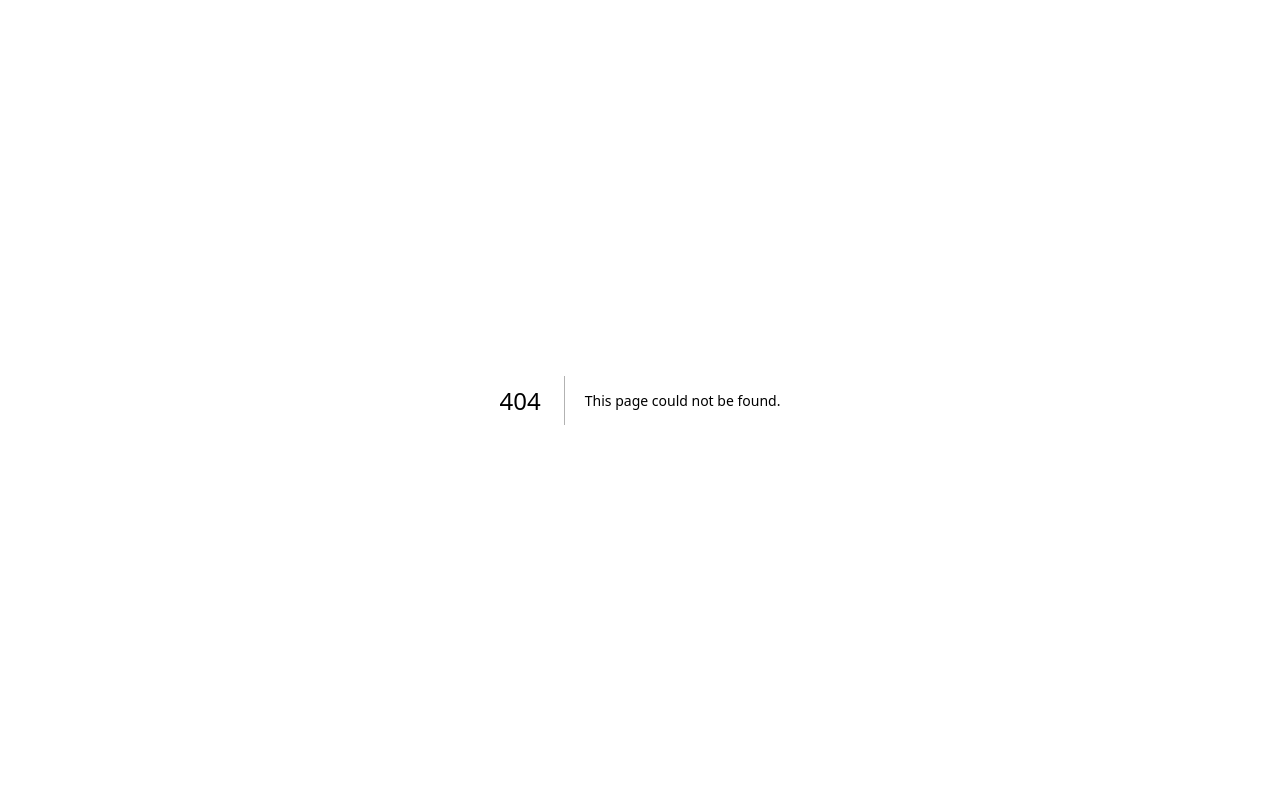
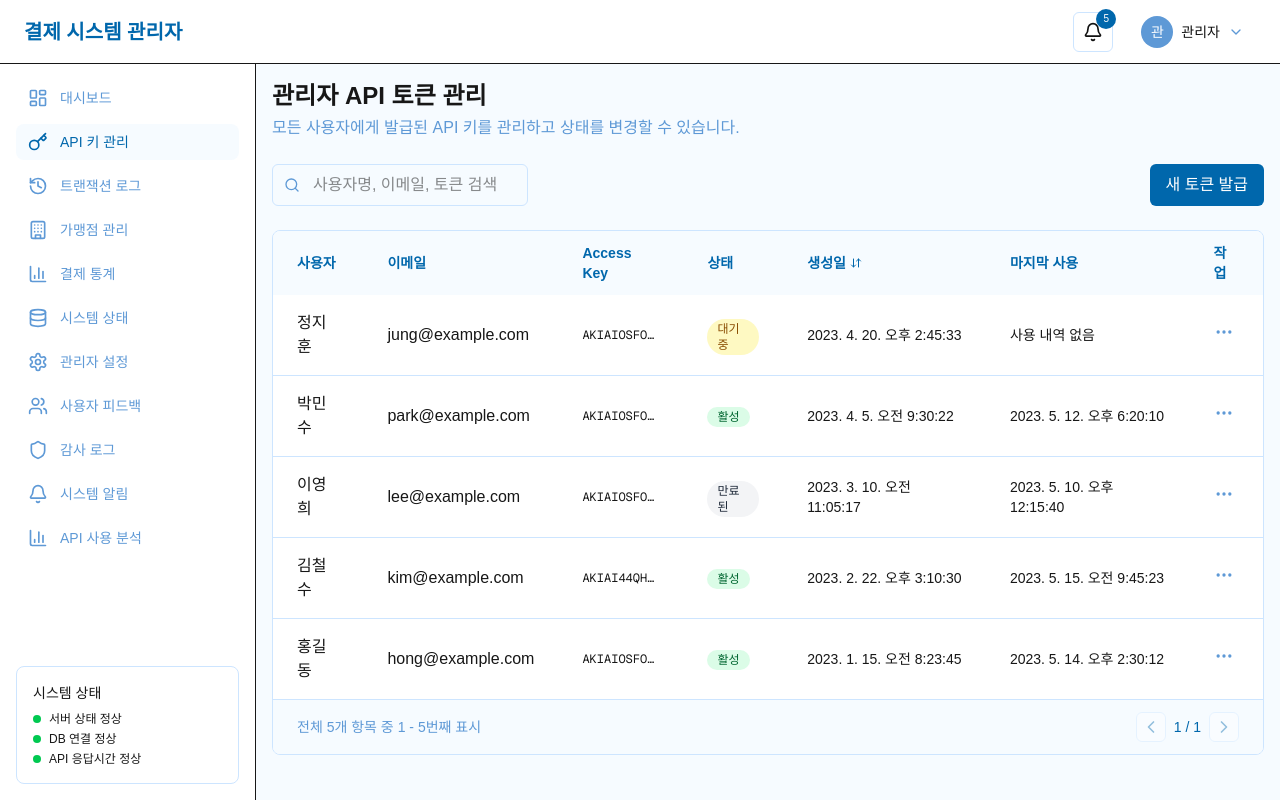
Before and after one commit to WON-Q/pg-client, a Next.js app: page /admin/dashboard/api-keys in a window 1280 px wide. Before the commit this address had no page. Built offline with nearby package versions, Linux system fonts and the light colour scheme.

Commit message:
chore: 이것저것 (토큰 -> api 키 / 비활성 -> 만료된) 등등

```diff
--- /dev/null
+++ b/app/(dashboard)/admin/dashboard/api-analytics/page.tsx
@@ -0,0 +1,8 @@
+export default function ApiAnalyticsPage() {
+  return (
+    <div>
+      <h1 className="text-2xl font-bold">API 사용 분석</h1>
+      <p className="text-[#5E99D6] mt-1">API 사용 통계를 확인합니다.</p>
+    </div>
+  );
+}
--- a/app/(dashboard)/admin/dashboard/tokens/page.tsx
+++ b/app/(dashboard)/admin/dashboard/api-keys/page.tsx
@@ -3,16 +3,13 @@
 import React, { useState } from "react";
 import {
   ArrowDownUp,
-  Check,
   ChevronLeft,
   ChevronRight,
-  Eye,
-  EyeOff,
   MoreHorizontal,
   Search,
 } from "lucide-react";
 
-// Mock tokens data
+// Mock api-keys data
 const mockTokens = [
   {
     id: 1,
@@ -45,7 +42,7 @@ const mockTokens = [
     secretKey: "wJalrXUtnFEMI/K7MDENG/bPxRfiCYEXAMPLEKEY2",
     createdAt: "2023-03-10T11:05:17",
     lastUsed: "2023-05-10T12:15:40",
-    status: "inactive",
+    status: "expired",
   },
   {
     id: 4,
@@ -76,14 +73,13 @@ export default function AdminTokensPage() {
   const [searchTerm, setSearchTerm] = useState("");
   const [currentPage, setCurrentPage] = useState(1);
   const [itemsPerPage] = useState(10);
-  const [showSecretKey, setShowSecretKey] = useState({});
   const [activeDropdown, setActiveDropdown] = useState(null);
   const [sortConfig, setSortConfig] = useState({
     key: "createdAt",
     direction: "desc",
   });
 
-  // Filter tokens
+  // Filter api-keys
   const filteredTokens = tokens.filter(
     (token) =>
       token.username.toLowerCase().includes(searchTerm.toLowerCase()) ||
@@ -91,7 +87,7 @@ export default function AdminTokensPage() {
       token.accessKeyId.toLowerCase().includes(searchTerm.toLowerCase())
   );
 
-  // Sort tokens
+  // Sort api-keys
   const sortedTokens = [...filteredTokens].sort((a, b) => {
     if (a[sortConfig.key] < b[sortConfig.key]) {
       return sortConfig.direction === "asc" ? -1 : 1;
@@ -117,29 +113,12 @@ export default function AdminTokensPage() {
     setSortConfig({ key, direction });
   };
 
-  const toggleShowSecretKey = (tokenId) => {
-    setShowSecretKey((prev) => ({
-      ...prev,
-      [tokenId]: !prev[tokenId],
-    }));
-  };
-
   const toggleDropdown = (tokenId) => {
     setActiveDropdown(activeDropdown === tokenId ? null : tokenId);
   };
 
-  const handleRevokeToken = (tokenId) => {
-    setTokens(
-      tokens.map((token) =>
-        token.id === tokenId ? { ...token, status: "revoked" } : token
-      )
-    );
-    setActiveDropdown(null);
-  };
-
-  const handleResetToken = (tokenId) => {
-    // In a real app, you'd call an API to reset the token
-    alert(`토큰을 재설정하시겠습니까? (토큰 ID: ${tokenId})`);
+  const handleDeleteToken = (tokenId) => {
+    setTokens(tokens.filter((token) => token.id !== tokenId));
     setActiveDropdown(null);
   };
 
@@ -147,14 +126,14 @@ export default function AdminTokensPage() {
   const StatusBadge = ({ status }) => {
     const statusStyles = {
       active: "bg-green-100 text-green-800",
-      inactive: "bg-gray-100 text-gray-800",
+      expired: "bg-gray-100 text-gray-800",
       pending: "bg-yellow-100 text-yellow-800",
       revoked: "bg-red-100 text-red-800",
     };
 
     const statusText = {
       active: "활성",
-      inactive: "비활성",
+      expired: "만료된",
       pending: "대기중",
       revoked: "취소됨",
     };
@@ -173,9 +152,9 @@ export default function AdminTokensPage() {
   return (
     <div className="space-y-6">
       <div>
-        <h1 className="text-2xl font-bold">API 토큰 관리</h1>
+        <h1 className="text-2xl font-bold">관리자 API 토큰 관리</h1>
         <p className="text-[#5E99D6] mt-1">
-          사용자에게 발급된 모든 API 키를 관리합니다.
+          모든 사용자에게 발급된 API 키를 관리하고 상태를 변경할 수 있습니다.
         </p>
       </div>
 
@@ -223,7 +202,6 @@ export default function AdminTokensPage() {
                   </div>
                 </th>
                 <th className="px-6 py-3">Access Key</th>
-                <th className="px-6 py-3">Secret Key</th>
                 <th
                   className="px-6 py-3 cursor-pointer"
                   onClick={() => requestSort("status")}
@@ -272,25 +250,6 @@ export default function AdminTokensPage() {
                     >
                       {token.accessKeyId}
                     </td>
-                    <td className="px-6 py-4 font-mono text-xs relative">
-                      <div className="flex items-center">
-                        <span className="truncate max-w-[100px]">
-                          {showSecretKey[token.id]
-                            ? token.secretKey
-                            : "••••••••••••••••••••••••••••••••••"}
-                        </span>
-                        <button
-                          className="ml-2 text-[#5E99D6] hover:text-[#0067AC]"
-                          onClick={() => toggleShowSecretKey(token.id)}
-                        >
-                          {showSecretKey[token.id] ? (
-                            <EyeOff className="h-4 w-4" />
-                          ) : (
-                            <Eye className="h-4 w-4" />
-                          )}
-                        </button>
-                      </div>
-                    </td>
                     <td className="px-6 py-4">
                       <StatusBadge status={token.status} />
                     </td>
@@ -312,16 +271,10 @@ export default function AdminTokensPage() {
                       {activeDropdown === token.id && (
                         <div className="absolute right-6 mt-1 w-48 rounded-md border border-[#CDE5FF] bg-white p-2 shadow-md z-10">
                           <button
-                            className="flex w-full items-center rounded-md px-3 py-2 text-sm text-[#0067AC] hover:bg-[#F6FBFF]"
-                            onClick={() => handleResetToken(token.id)}
+                            className="flex w-full items-center rounded-md px-3 py-2 text-sm text-[#FA333F] hover:bg-[#F6FBFF]"
+                            onClick={() => handleDeleteToken(token.id)}
                           >
-                            토큰 재설정
-                          </button>
-                          <button
-                            className="flex w-full items-center rounded-md px-3 py-2 text-sm text-[#FA333F] hover:bg-[#F6FBFF]"
-                            onClick={() => handleRevokeToken(token.id)}
-                          >
-                            토큰 취소
+                            토큰 삭제
                           </button>
                         </div>
                       )}
@@ -331,7 +284,7 @@ export default function AdminTokensPage() {
               ) : (
                 <tr>
                   <td
-                    colSpan={8}
+                    colSpan={7}
                     className="px-6 py-8 text-center text-[#5E99D6]"
                   >
                     발급된 토큰이 없거나 검색 조건과 일치하는 결과가 없습니다.
--- /dev/null
+++ b/app/(dashboard)/admin/dashboard/audit-logs/page.tsx
@@ -0,0 +1,8 @@
+export default function AuditLogsPage() {
+  return (
+    <div>
+      <h1 className="text-2xl font-bold">감사 로그</h1>
+      <p className="text-[#5E99D6] mt-1">관리자 활동을 추적합니다.</p>
+    </div>
+  );
+}
--- a/app/(dashboard)/admin/dashboard/layout.tsx
+++ b/app/(dashboard)/admin/dashboard/layout.tsx
@@ -6,20 +6,20 @@ import { usePathname } from "next/navigation";
 import {
   Bell,
   ChevronDown,
-  ClipboardList,
-  CreditCard,
   History,
-  Home,
-  LayoutGrid,
+  KeyIcon,
+  LayoutDashboard,
   LogOut,
   Menu,
-  PieChart,
-  QrCode,
   Settings,
-  ShoppingBag,
+  Shield,
   User,
+  X,
+  BarChart3,
+  Building,
+  Database,
+  Wallet,
   Users,
-  X,
 } from "lucide-react";
 
 // Helper function to conditionally join class names
@@ -27,67 +27,69 @@ const cn = (...classes) => {
   return classes.filter(Boolean).join(" ");
 };
 
-export default function DashboardLayout({ children }) {
+export default function AdminDashboardLayout({ children }) {
   const [isSidebarOpen, setIsSidebarOpen] = useState(false);
   const [isDropdownOpen, setIsDropdownOpen] = useState(false);
   const pathname = usePathname();
 
-  // Check if the user is admin based on the URL path
-  const isAdmin = pathname.includes("/admin");
-
-  // Define routes based on user role
-  const userRoutes = [
+  // Updated admin routes focusing on core functionality
+  const adminRoutes = [
     {
       name: "대시보드",
-      path: "/dashboard",
-      icon: <Home className="h-5 w-5" />,
+      path: "/admin/dashboard",
+      icon: <LayoutDashboard className="h-5 w-5" />,
     },
     {
       name: "API 키 관리",
-      path: "/dashboard/user/api-keys",
-      icon: <CreditCard className="h-5 w-5" />,
+      path: "/admin/dashboard/api-keys",
+      icon: <KeyIcon className="h-5 w-5" />,
     },
     {
       name: "트랜잭션 로그",
-      path: "/dashboard/user/transactions",
-      icon: <History className="h-5 w-5" />,
-    },
-  ];
-
-  const adminRoutes = [
-    {
-      name: "대시보드",
-      path: "/dashboard",
-      icon: <Home className="h-5 w-5" />,
-    },
-    {
-      name: "토큰 관리",
-      path: "/dashboard/admin/tokens",
-      icon: <CreditCard className="h-5 w-5" />,
-    },
-    {
-      name: "트랜잭션 로그",
-      path: "/dashboard/admin/transactions",
+      path: "/admin/dashboard/transactions",
       icon: <History className="h-5 w-5" />,
     },
     {
-      name: "사용자 관리",
-      path: "/dashboard/admin/users",
+      name: "가맹점 관리",
+      path: "/admin/dashboard/merchants",
+      icon: <Building className="h-5 w-5" />,
+    },
+    {
+      name: "결제 통계",
+      path: "/admin/dashboard/analytics",
+      icon: <BarChart3 className="h-5 w-5" />,
+    },
+    {
+      name: "시스템 상태",
+      path: "/admin/dashboard/system-status",
+      icon: <Database className="h-5 w-5" />,
+    },
+    {
+      name: "관리자 설정",
+      path: "/admin/dashboard/settings",
+      icon: <Settings className="h-5 w-5" />,
+    },
+    {
+      name: "사용자 피드백",
+      path: "/admin/dashboard/feedback",
       icon: <Users className="h-5 w-5" />,
     },
     {
-      name: "통계 분석",
-      path: "/dashboard/admin/analytics",
-      icon: <PieChart className="h-5 w-5" />,
+      name: "감사 로그",
+      path: "/admin/dashboard/audit-logs",
+      icon: <Shield className="h-5 w-5" />,
     },
     {
-      name: "설정",
-      path: "/dashboard/admin/settings",
-      icon: <Settings className="h-5 w-5" />,
+      name: "시스템 알림",
+      path: "/admin/dashboard/notifications",
+      icon: <Bell className="h-5 w-5" />,
+    },
+    {
+      name: "API 사용 분석",
+      path: "/admin/dashboard/api-analytics",
+      icon: <BarChart3 className="h-5 w-5" />,
     },
   ];
-
-  const routes = isAdmin ? adminRoutes : userRoutes;
 
   return (
     <div className="flex min-h-screen flex-col">
@@ -113,12 +115,12 @@ export default function DashboardLayout({ children }) {
           <div className="fixed inset-y-0 left-0 z-50 w-72 bg-white shadow-xl p-0">
             <div className="flex h-16 items-center border-b px-6">
               <Link
-                href="/dashboard"
+                href="/admin/dashboard"
                 className="flex items-center gap-2 font-semibold"
                 onClick={() => setIsSidebarOpen(false)}
               >
                 <span className="text-[#0067AC] font-bold text-xl">
-                  {isAdmin ? "관리자 페이지" : "결제 시스템"}
+                  관리자 페이지
                 </span>
               </Link>
               <button
@@ -129,7 +131,7 @@ export default function DashboardLayout({ children }) {
               </button>
             </div>
             <nav className="grid gap-2 p-4">
-              {routes.map((route) => (
+              {adminRoutes.map((route) => (
                 <Link
                   key={route.path}
                   href={route.path}
@@ -150,9 +152,12 @@ export default function DashboardLayout({ children }) {
         )}
 
         {/* Brand logo/name */}
-        <Link href="/dashboard" className="hidden md:flex items-center gap-2">
+        <Link
+          href="/admin/dashboard"
+          className="hidden md:flex items-center gap-2"
+        >
           <span className="text-[#0067AC] font-bold text-xl">
-            {isAdmin ? "결제 시스템 관리자" : "결제 시스템"}
+            결제 시스템 관리자
           </span>
         </Link>
 
@@ -162,7 +167,7 @@ export default function DashboardLayout({ children }) {
           <button className="inline-flex items-center justify-center rounded-md border border-[#CDE5FF] bg-transparent hover:bg-[#F6FBFF] text-[#101010] h-10 w-10 relative">
             <Bell className="h-5 w-5" />
             <span className="absolute -top-1 -right-1 flex h-5 w-5 items-center justify-center rounded-full bg-[#0067AC] text-[10px] text-white">
-              3
+              5
             </span>
             <span className="sr-only">Notifications</span>
           </button>
@@ -174,19 +179,17 @@ export default function DashboardLayout({ children }) {
               onClick={() => setIsDropdownOpen(!isDropdownOpen)}
             >
               <div className="flex h-8 w-8 items-center justify-center rounded-full bg-[#5E99D6] text-white">
-                <span className="text-sm font-medium">
-                  {isAdmin ? "관" : "김"}
-                </span>
+                <span className="text-sm font-medium">관</span>
               </div>
               <div className="hidden md:flex flex-col items-start text-sm">
-                <span>{isAdmin ? "관리자" : "김사용자"}</span>
+                <span>관리자</span>
               </div>
               <ChevronDown className="h-4 w-4 text-[#5E99D6]" />
             </button>
 
             {isDropdownOpen && (
               <div className="absolute top-full mt-1 right-0 z-50 min-w-[200px] rounded-md border border-[#CDE5FF] bg-white p-2 shadow-md">
-                <div className="px-2 py-1 text-sm font-medium">내 계정</div>
+                <div className="px-2 py-1 text-sm font-medium">관리자 계정</div>
                 <div className="my-1 h-px bg-[#CDE5FF]"></div>
                 <button
                   className="flex w-full items-center rounded-sm px-2 py-1 text-sm hover:bg-[#F6FBFF]"
@@ -221,7 +224,7 @@ export default function DashboardLayout({ children }) {
         <aside className="hidden w-64 shrink-0 border-r md:block sticky top-16 h-[calc(100vh-4rem)]">
           <div className="flex h-full flex-col p-4 overflow-y-auto">
             <nav className="grid gap-2 text-sm flex-grow-0">
-              {routes.map((route) => (
+              {adminRoutes.map((route) => (
                 <Link
                   key={route.path}
                   href={route.path}
@@ -240,22 +243,19 @@ export default function DashboardLayout({ children }) {
             <div className="flex-grow"></div>
             <div className="pt-4">
               <div className="rounded-lg border border-[#CDE5FF] bg-white p-4">
-                <div className="flex items-center gap-4">
-                  <div className="flex h-8 w-8 items-center justify-center rounded-full bg-[#0067AC]">
-                    <span className="text-xs font-bold text-white">?</span>
-                  </div>
-                  <div>
-                    <div className="text-sm font-medium">
-                      도움이 필요하신가요?
-                    </div>
-                    <div className="text-xs text-[#5E99D6]">
-                      고객센터에 문의하세요
-                    </div>
-                  </div>
+                <div className="mb-2 text-sm font-medium">시스템 상태</div>
+                <div className="flex items-center gap-2 mb-1">
+                  <div className="h-2 w-2 rounded-full bg-green-500"></div>
+                  <div className="text-xs">서버 상태 정상</div>
                 </div>
-                <button className="mt-4 w-full inline-flex items-center justify-center rounded-md border border-[#CDE5FF] bg-transparent hover:bg-[#F6FBFF] text-[#101010] h-8 px-3 text-sm">
-                  고객센터
-                </button>
+                <div className="flex items-center gap-2 mb-1">
+                  <div className="h-2 w-2 rounded-full bg-green-500"></div>
+                  <div className="text-xs">DB 연결 정상</div>
+                </div>
+                <div className="flex items-center gap-2">
+                  <div className="h-2 w-2 rounded-full bg-green-500"></div>
+                  <div className="text-xs">API 응답시간 정상</div>
+                </div>
               </div>
             </div>
           </div>
--- /dev/null
+++ b/app/(dashboard)/admin/dashboard/notifications/page.tsx
@@ -0,0 +1,8 @@
+export default function NotificationsPage() {
+  return (
+    <div>
+      <h1 className="text-2xl font-bold">시스템 알림</h1>
+      <p className="text-[#5E99D6] mt-1">시스템 알림을 관리합니다.</p>
+    </div>
+  );
+}
--- a/app/(dashboard)/user/dashboard/api-keys/components/ApiKeysList.tsx
+++ b/app/(dashboard)/user/dashboard/api-keys/components/ApiKeysList.tsx
@@ -28,20 +28,20 @@ interface ApiKey {
   createdAt: Date;
   lastUsed: Date | null;
   expiresAt: Date | null;
-  status: "active" | "expiring" | "inactive";
+  status: "active" | "expiring" | "expired";
 }
 
 // 토큰 상태 확인 함수 추가
 const checkTokenStatus = (
   expiresAt: Date | null
-): "active" | "expiring" | "inactive" => {
+): "active" | "expiring" | "expired" => {
   if (!expiresAt) return "active"; // 만료일이 없으면 항상 활성 상태
 
   const now = new Date();
 
   // 이미 만료된 경우
   if (expiresAt < now) {
-    return "inactive";
+    return "expired";
   }
 
   // 만료까지 남은 일수 계산
@@ -83,13 +83,13 @@ export default function ApiKeysList() {
     },
     {
       id: "key3",
-      name: "비활성 API 키",
+      name: "만료된 API 키",
       accessKeyId: "AKIAINACTIVEXAMPLE",
       secretKey: "XyZaBcDdEeFfGgHhIiJjKkLlMmNnOoPp1234567890",
       createdAt: new Date("2023-01-15"),
       lastUsed: new Date("2023-02-10"),
       expiresAt: new Date("2023-07-01"), // 이미 만료됨
-      status: "inactive",
+      status: "expired",
     },
   ]);
 
@@ -122,7 +122,7 @@ export default function ApiKeysList() {
       (key) => key.status === "active" || key.status === "expiring"
     ).length, // 활성 토큰은 만료 예정 토큰도 포함
     expiring: apiKeys.filter((key) => key.status === "expiring").length,
-    inactive: apiKeys.filter((key) => key.status === "inactive").length,
+    expired: apiKeys.filter((key) => key.status === "expired").length,
   };
 
   // 필터링된 API 키 목록 (검색어 및 상태 필터링 적용)
@@ -298,7 +298,7 @@ export default function ApiKeysList() {
       <div className="grid grid-cols-1 sm:grid-cols-2 lg:grid-cols-4 gap-4">
         <div className="bg-white p-4 rounded-lg border border-[#CDE5FF] shadow-sm">
           <div className="flex justify-between items-center">
-            <p className="text-sm text-[#5E99D6]">전체 토큰</p>
+            <p className="text-sm text-[#5E99D6]">전체 API 키</p>
             <Key className="h-5 w-5 text-[#5E99D6]" />
           </div>
           <p className="text-2xl font-bold mt-2">{tokenStats.total}</p>
@@ -306,7 +306,7 @@ export default function ApiKeysList() {
 
         <div className="bg-white p-4 rounded-lg border-l-4 border border-green-500 shadow-sm">
           <div className="flex justify-between items-center">
-            <p className="text-sm text-green-600">활성 토큰</p>
+            <p className="text-sm text-green-600">활성 API 키</p>
             <Activity className="h-5 w-5 text-green-500" />
           </div>
           <p className="text-2xl font-bold mt-2">{tokenStats.active}</p>
@@ -314,7 +314,7 @@ export default function ApiKeysList() {
 
         <div className="bg-white p-4 rounded-lg border-l-4 border border-amber-500 shadow-sm">
           <div className="flex justify-between items-center">
-            <p className="text-sm text-amber-600">만료 예정 토큰</p>
+            <p className="text-sm text-amber-600">만료 예정 API 키</p>
             <Clock className="h-5 w-5 text-amber-500" />
           </div>
           <p className="text-2xl font-bold mt-2">{tokenStats.expiring}</p>
@@ -322,10 +322,10 @@ export default function ApiKeysList() {
 
         <div className="bg-white p-4 rounded-lg border-l-4 border border-gray-400 shadow-sm">
           <div className="flex justify-between items-center">
-            <p className="text-sm text-gray-500">비활성 토큰</p>
+            <p className="text-sm text-gray-500">만료된 API 키</p>
             <XCircle className="h-5 w-5 text-gray-400" />
           </div>
-          <p className="text-2xl font-bold mt-2">{tokenStats.inactive}</p>
+          <p className="text-2xl font-bold mt-2">{tokenStats.expired}</p>
         </div>
       </div>
 
@@ -372,7 +372,7 @@ export default function ApiKeysList() {
                 <div className="mb-4">
                   <h5 className="text-sm font-medium mb-2">상태</h5>
                   <div className="flex flex-wrap gap-2">
-                    {["active", "expiring", "inactive"].map((status) => (
+                    {["active", "expiring", "expired"].map((status) => (
                       <button
                         key={status}
                         className={`px-3 py-1 rounded-full text-xs ${
@@ -386,7 +386,7 @@ export default function ApiKeysList() {
                           ? "활성"
                           : status === "expiring"
                           ? "만료 예정"
-                          : "비활성"}
+                          : "만료됨"}
                       </button>
                     ))}
                   </div>
--- a/app/(dashboard)/user/dashboard/api-keys/components/TokenStatusBadge.tsx
+++ b/app/(dashboard)/user/dashboard/api-keys/components/TokenStatusBadge.tsx
@@ -1,7 +1,7 @@
 import React from "react";
 
 interface TokenStatusBadgeProps {
-  status: "active" | "expiring" | "inactive";
+  status: "active" | "expiring" | "expired";
 }
 
 export const TokenStatusBadge: React.FC<TokenStatusBadgeProps> = ({
@@ -22,10 +22,10 @@ export const TokenStatusBadge: React.FC<TokenStatusBadgeProps> = ({
       textColor = "text-amber-800";
       label = "만료 예정";
       break;
-    case "inactive":
+    case "expired":
       bgColor = "bg-gray-100";
       textColor = "text-gray-800";
-      label = "비활성";
+      label = "만료됨";
       break;
   }
 
--- a/app/(dashboard)/user/dashboard/layout.tsx
+++ b/app/(dashboard)/user/dashboard/layout.tsx
@@ -3,7 +3,7 @@
 import React, {useState} from "react";
 import Link from "next/link";
 import {usePathname} from "next/navigation";
-import {Bell, ChevronDown, CreditCard, History, Home, LogOut, Menu, Settings, User, X,} from "lucide-react";
+import {Bell, ChevronDown, CreditCard, History, Home, KeyIcon, LogOut, Menu, Settings, User, X,} from "lucide-react";
 
 // 클래스명을 조건부로 결합하는 헬퍼 함수
 const cn = (...classes) => {
@@ -25,7 +25,7 @@ export default function UserDashboardLayout({ children }) {
     {
       name: "API 키 관리",
       path: "/user/dashboard/api-keys",
-      icon: <CreditCard className="h-5 w-5" />,
+      icon: <KeyIcon className="h-5 w-5" />,
     },
     {
       name: "트랜잭션 로그",
```
Also changed, not shown: app/(dashboard)/admin/dashboard/feedback/page.tsx (added, +8 -0 lines), app/(dashboard)/admin/dashboard/page.tsx (added).
